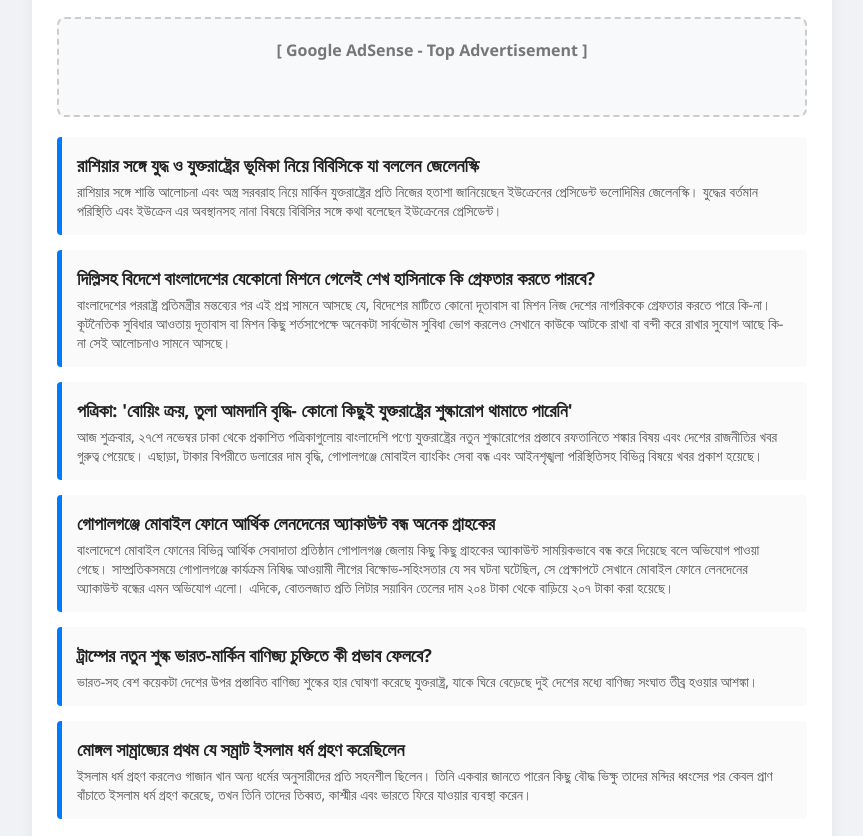
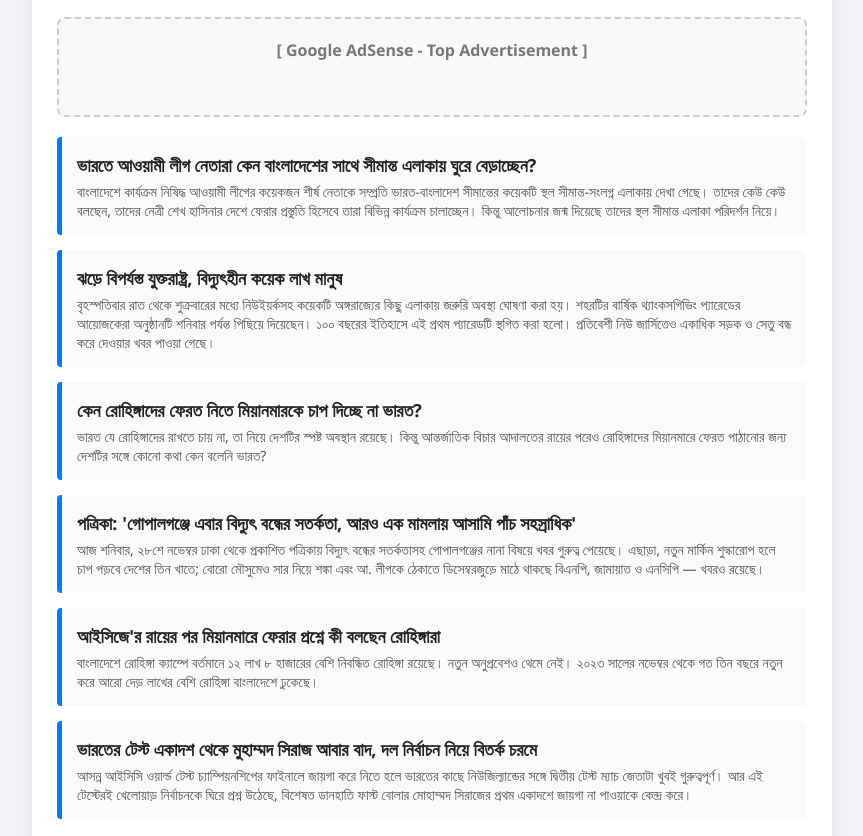
Before and after one commit to rash28997-design/nur1, a plain HTML site: page index.html in a window 1280 px wide. Shown: the part 91-927 px from the top of the page, without its empty margins (208-1071 px from the left). Drawn offline with Linux system fonts and the light colour scheme.

Commit message:
Automated daily news update

```diff
--- a/index.html
+++ b/index.html
@@ -33,57 +33,56 @@
 
 <div class="news-card">
     <h3>
-        <a href="https://www.bbc.com/bengali/articles/cvn0d2g9e8w7o?at_medium=RSS&amp;at_campaign=rss" target="_blank" rel="noopener noreferrer">
-            রাশিয়ার সঙ্গে যুদ্ধ ও যুক্তরাষ্ট্রের ভূমিকা নিয়ে বিবিসিকে যা বললেন জেলেনস্কি
+        <a href="https://www.bbc.com/bengali/articles/c6kgde905zeeo?at_medium=RSS&amp;at_campaign=rss" target="_blank" rel="noopener noreferrer">
+            ভারতে আওয়ামী লীগ নেতারা কেন বাংলাদেশের সাথে সীমান্ত এলাকায় ঘুরে বেড়াচ্ছেন?
         </a>
     </h3>
-    <p>রাশিয়ার সঙ্গে শান্তি আলোচনা এবং অস্ত্র সরবরাহ নিয়ে মার্কিন যুক্তরাষ্ট্রের প্রতি নিজের হতাশা জানিয়েছেন ইউক্রেনের প্রেসিডেন্ট ভলোদিমির জেলেনস্কি। যুদ্ধের বর্তমান পরিস্থিতি এবং ইউক্রেন এর অবস্থানসহ নানা বিষয়ে বিবিসির সঙ্গে কথা বলেছেন ইউক্রেনের প্রেসিডেন্ট।</p>
+    <p>বাংলাদেশে কার্যক্রম নিষিদ্ধ আওয়ামী লীগের কয়েকজন শীর্ষ নেতাকে সম্প্রতি ভারত-বাংলাদেশ সীমান্তের কয়েকটি স্থল সীমান্ত-সংলগ্ন এলাকায় দেখা গেছে। তাদের কেউ কেউ বলছেন, তাদের নেত্রী শেখ হাসিনার দেশে ফেরার প্রস্তুতি হিসেবে তারা বিভিন্ন কার্যক্রম চালাচ্ছেন। কিন্তু আলোচনার জন্ম দিয়েছে তাদের স্থল সীমান্ত এলাকা পরিদর্শন নিয়ে।</p>
 </div>
 
 <div class="news-card">
     <h3>
-        <a href="https://www.bbc.com/bengali/articles/c6x29v8n299jo?at_medium=RSS&amp;at_campaign=rss" target="_blank" rel="noopener noreferrer">
-            দিল্লিসহ বিদেশে বাংলাদেশের যেকোনো মিশনে গেলেই শেখ হাসিনাকে কি গ্রেফতার করতে পারবে?
+        <a href="https://www.bbc.com/bengali/articles/c6y80r9m433mo?at_medium=RSS&amp;at_campaign=rss" target="_blank" rel="noopener noreferrer">
+            ঝড়ে বিপর্যস্ত যুক্তরাষ্ট্র, বিদ্যুৎহীন কয়েক লাখ মানুষ
         </a>
     </h3>
-    <p>বাংলাদেশের পররাষ্ট্র প্রতিমন্ত্রীর মন্তব্যের পর এই প্রশ্ন সামনে আসছে যে, বিদেশের মাটিতে কোনো দূতাবাস বা মিশন নিজ দেশের নাগরিককে গ্রেফতার করতে পারে  কি-না।
-কূটনৈতিক সুবিধার আওতায় দূতাবাস বা মিশন কিছু শর্তসাপেক্ষে অনেকটা সার্বভৌম সুবিধা ভোগ করলেও সেখানে কাউকে আটকে রাখা বা বন্দী করে রাখার সুযোগ আছে কি-না সেই আলোচনাও সামনে আসছে।</p>
+    <p>বৃহস্পতিবার রাত থেকে শুক্রবারের মধ্যে নিউইয়র্কসহ কয়েকটি অঙ্গরাজ্যের কিছু এলাকায় জরুরি অবস্থা ঘোষণা করা হয়। শহরটির বার্ষিক থ্যাংকসগিভিং প্যারেডের আয়োজকেরা অনুষ্ঠানটি শনিবার পর্যন্ত পিছিয়ে দিয়েছেন। ১০০ বছরের ইতিহাসে এই প্রথম প্যারেডটি স্থগিত করা হলো। প্রতিবেশী নিউ জার্সিতেও একাধিক সড়ক ও সেতু বন্ধ করে দেওয়ার খবর পাওয়া গেছে।</p>
 </div>
 
 <div class="news-card">
     <h3>
-        <a href="https://www.bbc.com/bengali/articles/c84gn6qr555yo?at_medium=RSS&amp;at_campaign=rss" target="_blank" rel="noopener noreferrer">
-            পত্রিকা: &#x27;বোয়িং ক্রয়, তুলা আমদানি বৃদ্ধি- কোনো কিছুই যুক্তরাষ্ট্রের শুল্কারোপ থামাতে পারেনি&#x27;
+        <a href="https://www.bbc.com/bengali/articles/cx8dve0ljm1zo?at_medium=RSS&amp;at_campaign=rss" target="_blank" rel="noopener noreferrer">
+            কেন রোহিঙ্গাদের ফেরত নিতে মিয়ানমারকে চাপ দিচ্ছে না ভারত?
         </a>
     </h3>
-    <p>আজ শুক্রবার, ২৭শে নভেম্বর ঢাকা থেকে প্রকাশিত পত্রিকাগুলোয় বাংলাদেশি পণ্যে যুক্তরাষ্ট্রের নতুন শুল্কারোপের প্রস্তাবে রফতানিতে শঙ্কার বিষয় এবং দেশের রাজনীতির খবর গুরুত্ব পেয়েছে। এছাড়া, টাকার বিপরীতে ডলারের দাম বৃদ্ধি, গোপালগঞ্জে মোবাইল ব্যাংকিং সেবা বন্ধ এবং আইনশৃঙ্খলা পরিস্থিতিসহ বিভিন্ন বিষয়ে খবর প্রকাশ হয়েছে।</p>
+    <p>ভারত যে রোহিঙ্গাদের রাখতে চায় না, তা নিয়ে দেশটির স্পষ্ট অবস্থান রয়েছে। কিন্তু আন্তর্জাতিক বিচার আদালতের রায়ের পরেও রোহিঙ্গাদের মিয়ানমারে ফেরত পাঠানোর জন্য দেশটির সঙ্গে কোনো কথা কেন বলেনি ভারত?</p>
 </div>
 
 <div class="news-card">
     <h3>
-        <a href="https://www.bbc.co.uk/bengali/live/cw24ezpl700dt?at_medium=RSS&amp;at_campaign=rss" target="_blank" rel="noopener noreferrer">
-            গোপালগঞ্জে মোবাইল ফোনে আর্থিক লেনদেনের অ্যাকাউন্ট বন্ধ অনেক গ্রাহকের
+        <a href="https://www.bbc.com/bengali/articles/cj5y1q3k6nygo?at_medium=RSS&amp;at_campaign=rss" target="_blank" rel="noopener noreferrer">
+            পত্রিকা: &#x27;গোপালগঞ্জে এবার বিদ্যুৎ বন্ধের সতর্কতা, আরও এক মামলায় আসামি পাঁচ সহস্রাধিক&#x27;
         </a>
     </h3>
-    <p>বাংলাদেশে মোবাইল ফোনের বিভিন্ন আর্থিক সেবাদাতা প্রতিষ্ঠান গোপালগঞ্জ জেলায় কিছু কিছু গ্রাহকের অ্যাকাউন্ট সাময়িকভাবে বন্ধ করে দিয়েছে বলে অভিযোগ পাওয়া গেছে। সাম্প্রতিকসময়ে গোপালগঞ্জে কার্যক্রম নিষিদ্ধ আওয়ামী লীগের বিক্ষোভ-সহিংসতার যে সব ঘটনা ঘটেছিল, সে প্রেক্ষাপটে সেখানে মোবাইল ফোনে লেনদেনের অ্যাকাউন্ট বন্ধের এমন অভিযোগ এলো। এদিকে, বোতলজাত প্রতি লিটার সয়াবিন তেলের দাম ২০৪ টাকা থেকে বাড়িয়ে ২০৭ টাকা করা হয়েছে।</p>
+    <p>আজ শনিবার, ২৮শে নভেম্বর ঢাকা থেকে প্রকাশিত পত্রিকায় বিদ্যুৎ বন্ধের সতর্কতাসহ গোপালগঞ্জের নানা বিষয়ে খবর গুরুত্ব পেয়েছে। এছাড়া, নতুন মার্কিন শুল্কারোপ হলে চাপ পড়বে দেশের তিন খাতে; বোরো মৌসুমেও সার নিয়ে শঙ্কা এবং আ. লীগকে ঠেকাতে ডিসেম্বরজুড়ে মাঠে থাকছে বিএনপি, জামায়াত ও এনসিপি — খবরও রয়েছে।</p>
 </div>
 
 <div class="news-card">
     <h3>
-        <a href="https://www.bbc.com/bengali/articles/c5x2wxye4pw3o?at_medium=RSS&amp;at_campaign=rss" target="_blank" rel="noopener noreferrer">
-            ট্রাম্পের নতুন শুল্ক ভারত-মার্কিন বাণিজ্য চুক্তিতে কী প্রভাব ফেলবে?
+        <a href="https://www.bbc.com/bengali/articles/ckd71yvr020eo?at_medium=RSS&amp;at_campaign=rss" target="_blank" rel="noopener noreferrer">
+            আইসিজে&#x27;র রায়ের পর মিয়ানমারে ফেরার প্রশ্নে কী বলছেন রোহিঙ্গারা
         </a>
     </h3>
-    <p>ভারত-সহ বেশ কয়েকটা দেশের উপর প্রস্তাবিত বাণিজ্য শুল্কের হার ঘোষণা করেছে যুক্তরাষ্ট্র, যাকে ঘিরে বেড়েছে দুই দেশের মধ্যে বাণিজ্য সংঘাত তীব্র হওয়ার আশঙ্কা।</p>
+    <p>বাংলাদেশে রোহিঙ্গা ক্যাম্পে বর্তমানে ১২ লাখ ৮ হাজারের বেশি নিবন্ধিত  রোহিঙ্গা রয়েছে। নতুন অনুপ্রবেশও থেমে নেই। ২০২৩ সালের নভেম্বর থেকে গত তিন বছরে নতুন  করে আরো দেড় লাখের বেশি রোহিঙ্গা বাংলাদেশে ঢুকেছে।</p>
 </div>
 
 <div class="news-card">
     <h3>
-        <a href="https://www.bbc.com/bengali/articles/cqp8g3728lxdo?at_medium=RSS&amp;at_campaign=rss" target="_blank" rel="noopener noreferrer">
-            মোঙ্গল সাম্রাজ্যের প্রথম যে সম্রাট ইসলাম ধর্ম গ্রহণ করেছিলেন
+        <a href="https://www.bbc.com/bengali/articles/cwj3kl20d682o?at_medium=RSS&amp;at_campaign=rss" target="_blank" rel="noopener noreferrer">
+            ভারতের টেস্ট একাদশ থেকে মুহাম্মদ সিরাজ আবার বাদ, দল নির্বাচন নিয়ে বিতর্ক চরমে
         </a>
     </h3>
-    <p>ইসলাম ধর্ম গ্রহণ করলেও গাজান খান অন্য ধর্মের অনুসারীদের প্রতি সহনশীল ছিলেন। তিনি  একবার জানতে পারেন কিছু বৌদ্ধ ভিক্ষু তাদের মন্দির ধ্বংসের পর কেবল প্রাণ বাঁচাতে ইসলাম ধর্ম গ্রহণ করেছে, তখন তিনি তাদের তিব্বত, কাশ্মীর এবং ভারতে ফিরে যাওয়ার ব্যবস্থা করেন।</p>
+    <p>আসন্ন আইসিসি ওয়ার্ল্ড টেস্ট চ্যাম্পিয়নশিপের ফাইনালে জায়গা করে নিতে হলে ভারতের কাছে নিউজিল্যান্ডের সঙ্গে দ্বিতীয় টেস্ট ম্যাচ জেতাটা খুবই গুরুত্বপূর্ণ। আর এই টেস্টেরই খেলোয়াড় নির্বাচনকে ঘিরে প্রশ্ন উঠেছে, বিশেষত ডানহাতি ফাস্ট বোলার মোহাম্মদ সিরাজের প্রথম একাদশে জায়গা না পাওয়াকে কেন্দ্র করে।</p>
 </div>
 
 <!-- END_NEWS -->
@@ -95,7 +94,7 @@
         </div>
 
         <div class="time-stamp">
-            সর্বশেষ আপডেট: <span id="last-updated">27-11-2026 06:34 AM</span>
+            সর্বশেষ আপডেট: <span id="last-updated">28-11-2026 06:08 AM</span>
         </div>
     </div>
 
```
